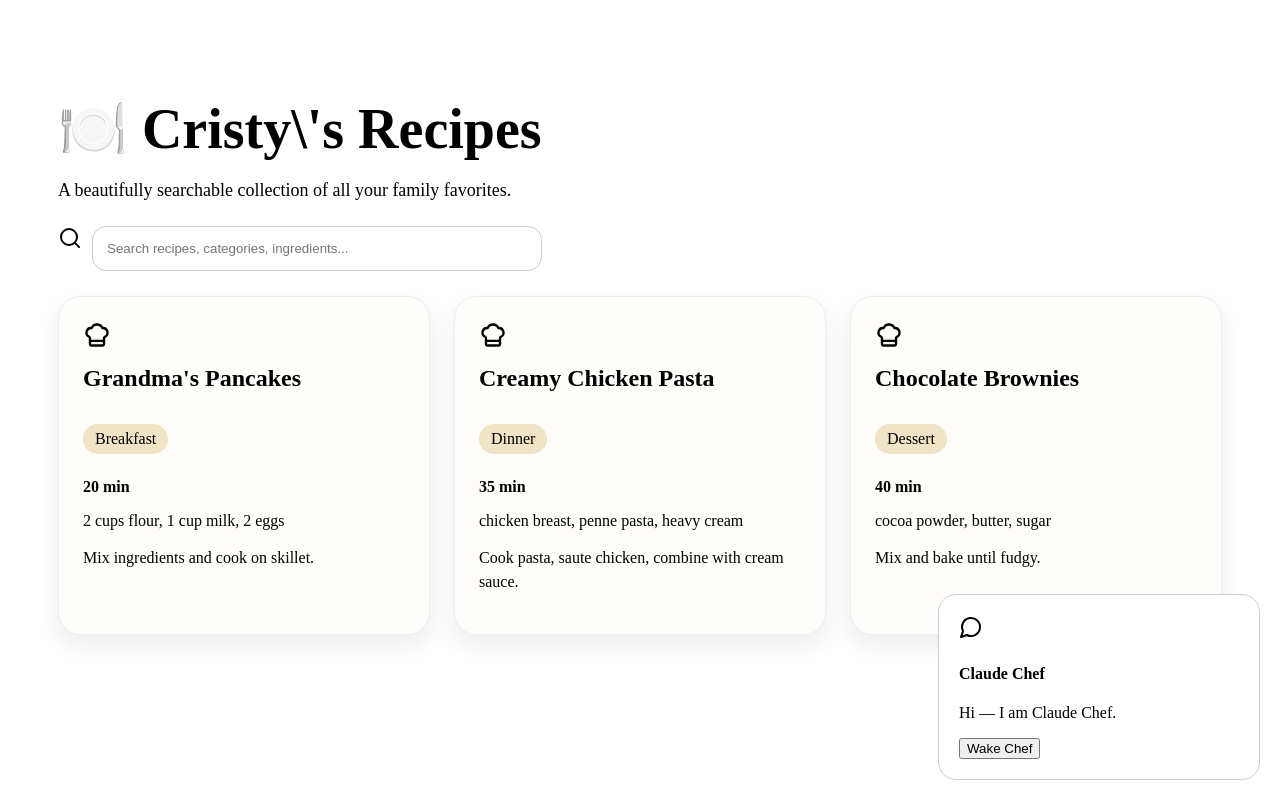
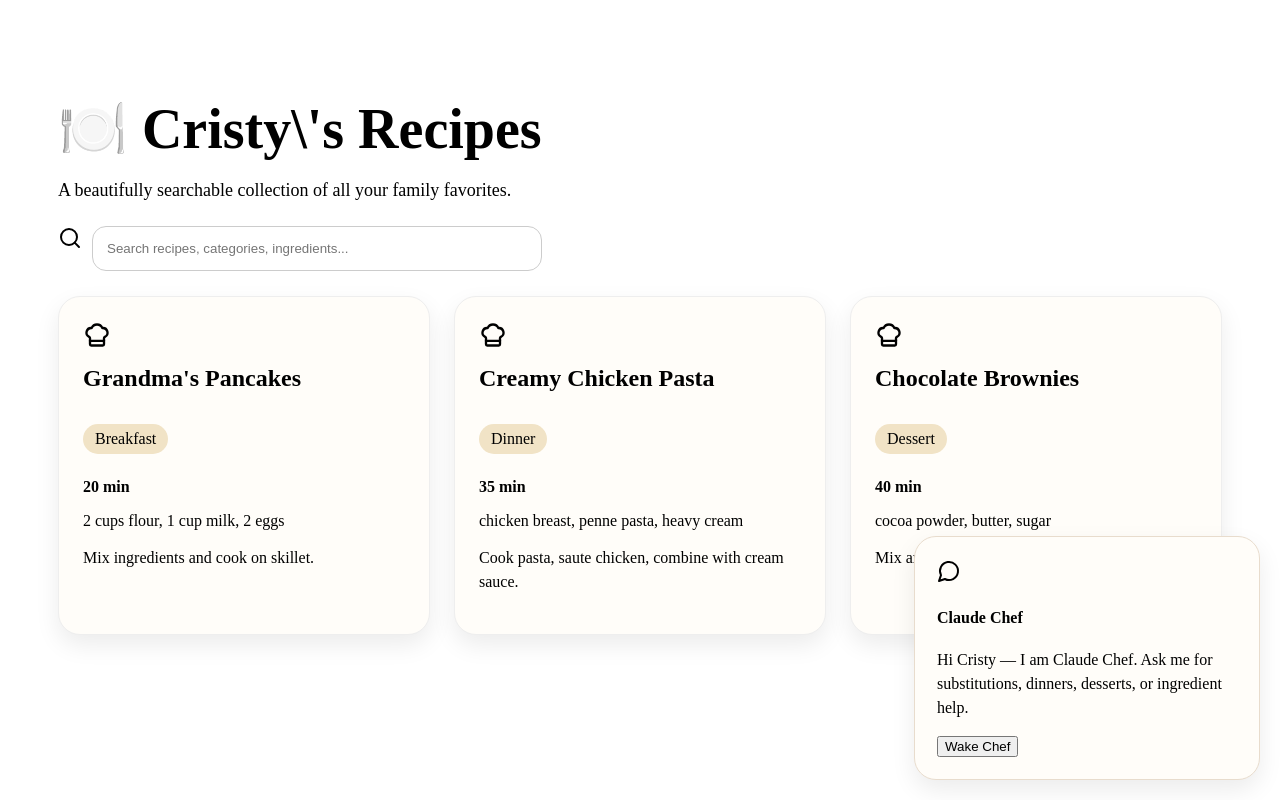
Before and after one commit to rawillia9801/cbook, a Next.js app: page / in a window 1280 px wide. Built offline with nearby package versions, Linux system fonts and the light colour scheme.

Commit message:
Upgrade chatbot dock styling

```diff
--- a/component_claudechat.tsx
+++ b/component_claudechat.tsx
@@ -3,11 +3,11 @@ import { useState } from 'react';
 import { MessageCircle } from 'lucide-react';
 
 export default function ClaudeChat(){
- const [msg,setMsg]=useState('Hi — I am Claude Chef.');
- return <div style={{position:'fixed',right:'20px',bottom:'20px',background:'#fff',padding:'20px',borderRadius:'18px',width:'280px',border:'1px solid #ccc'}}>
+ const [msg,setMsg]=useState('Hi Cristy — I am Claude Chef. Ask me for substitutions, dinners, desserts, or ingredient help.');
+ return <div style={{position:'fixed',right:'20px',bottom:'20px',background:'#fffdf9',padding:'22px',borderRadius:'22px',width:'300px',border:'1px solid #e8dccd',boxShadow:'0 10px 24px rgba(0,0,0,0.08)'}}>
    <MessageCircle />
    <h4>Claude Chef</h4>
-   <p>{msg}</p>
-   <button onClick={()=>setMsg('Claude backend connected. Waiting for Anthropic API key for live cooking assistance.')}>Wake Chef</button>
+   <p style={{lineHeight:'1.5'}}>{msg}</p>
+   <button onClick={()=>setMsg('Claude backend connected. Anthropic live answers will activate once API key is added.')}>Wake Chef</button>
  </div>
 }
```
